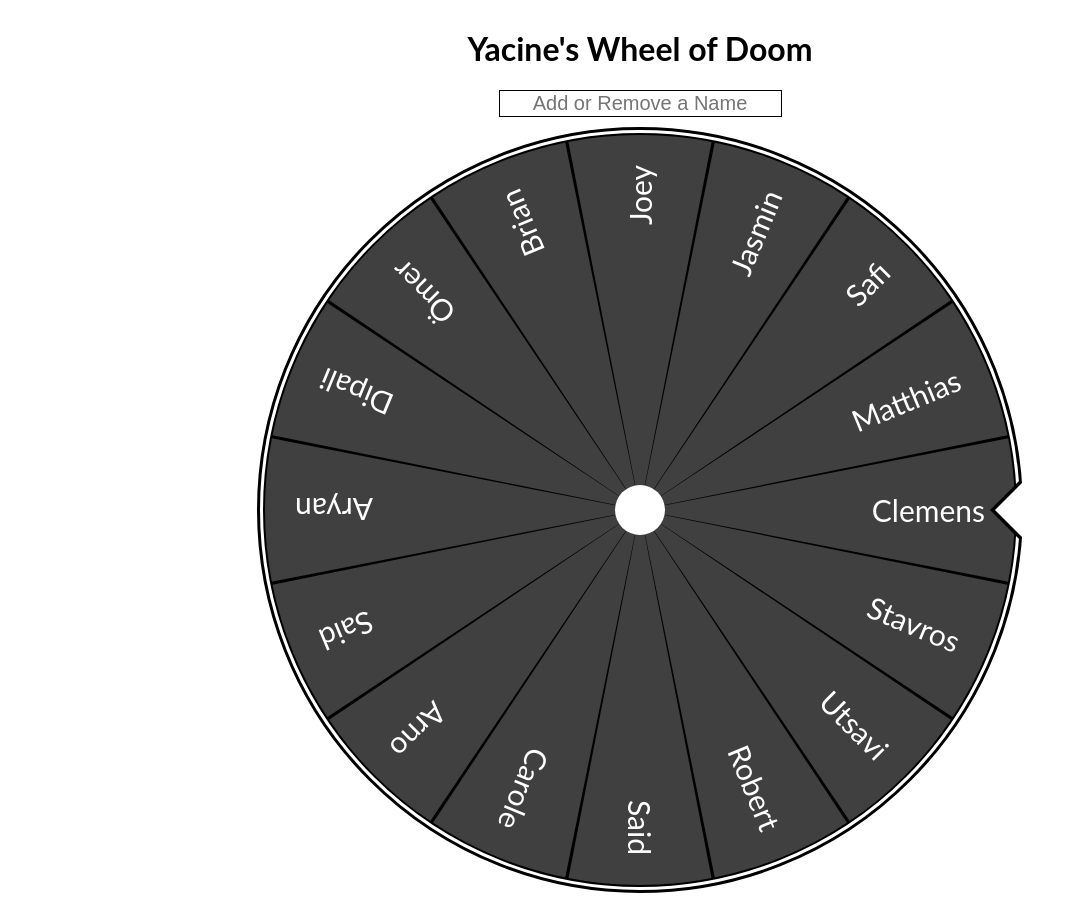
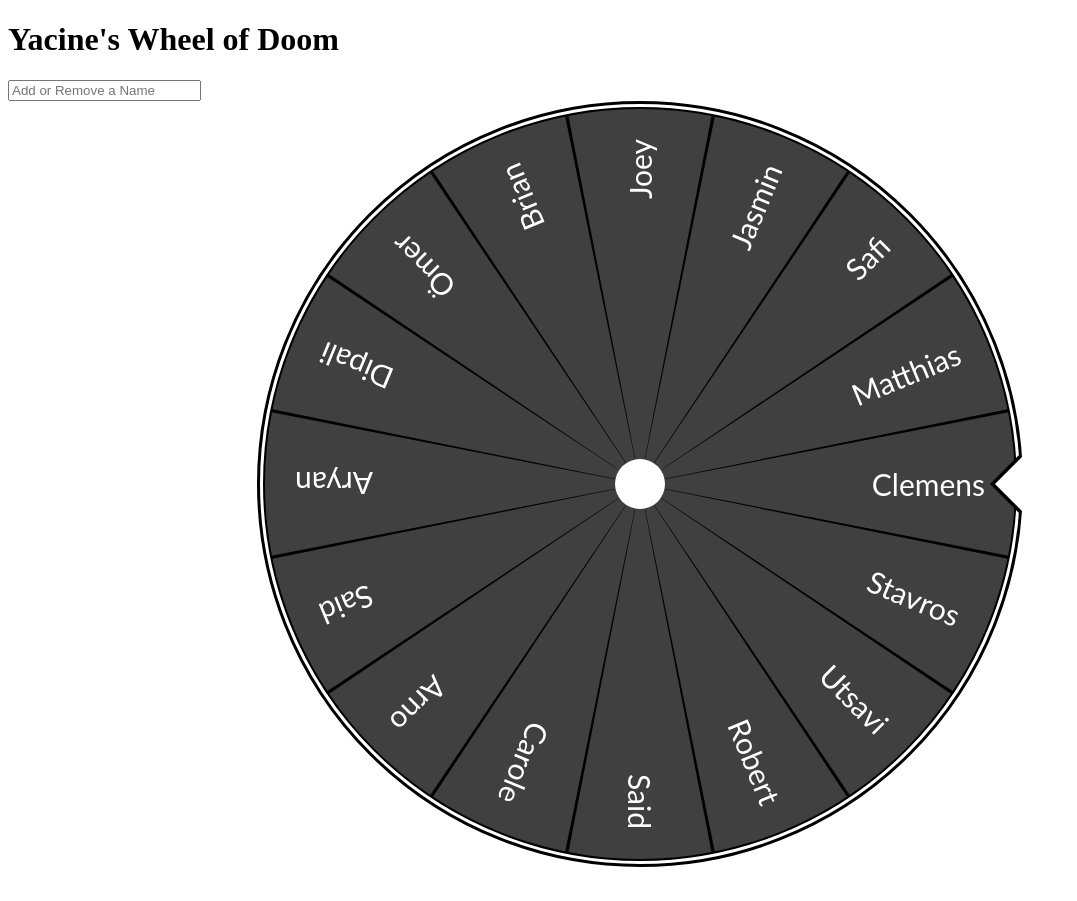
Before and after one commit to MatthiasvsGitHub/wheel-of-doom, a React (Create React App) app: page / in a window 1280 px wide. Shown: the whole page, without its empty margins (0-1077 px from the left). After the commit the page ends 875 px from the top, so only its background shows below. Built offline with nearby package versions, Linux system fonts and the light colour scheme.

Commit message:
test to see if hosting works

```diff
--- a/package.json
+++ b/package.json
@@ -10,6 +10,7 @@
     "react": "^17.0.2",
     "react-dom": "^17.0.2",
     "react-scripts": "4.0.3",
+    "terser": "^5.6.1",
     "web-vitals": "^1.1.1"
   },
   "scripts": {
--- a/src/styles.css
+++ b/src/styles.css
@@ -1,4 +1,4 @@
-:root {
+/* :root {
   --app-font: 'Quicksand', 'Lato', sans-serif;
   --neutral-color: white;
 }
@@ -16,4 +16,4 @@
   font-size: 20px;
   text-align: center;
   margin-bottom: 10px;
-}
+} */
```
Also changed, not shown: 1 other file (tests, documents, lock files or other folders).
